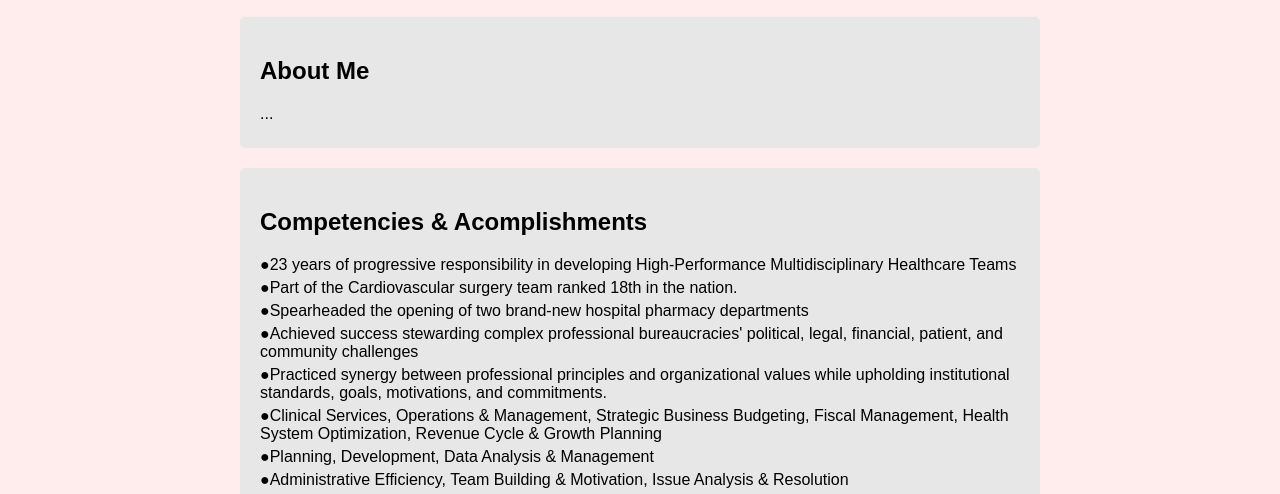
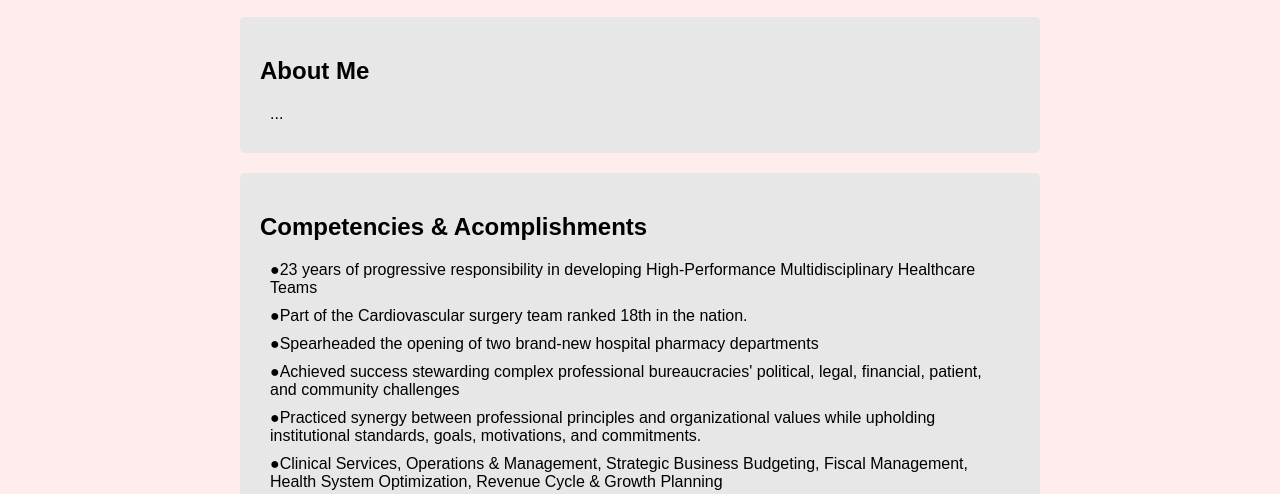
Before and after one commit to dharmair/dharmair.github.io, a plain HTML site: page index.html in a window 1280 px wide. Shown: the part 264-758 px from the top of the page. Drawn offline with Linux system fonts and the light colour scheme.

Commit message:
margin10px

```diff
--- a/index.html
+++ b/index.html
@@ -21,7 +21,7 @@
             color: #333;
         }
         p {
-            margin: 5px 0;
+            margin: 10px;
         }
         .section {
             background-color: #e7e7e7;
```
